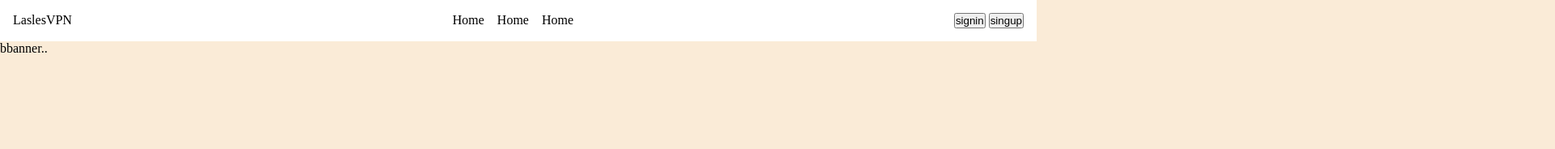
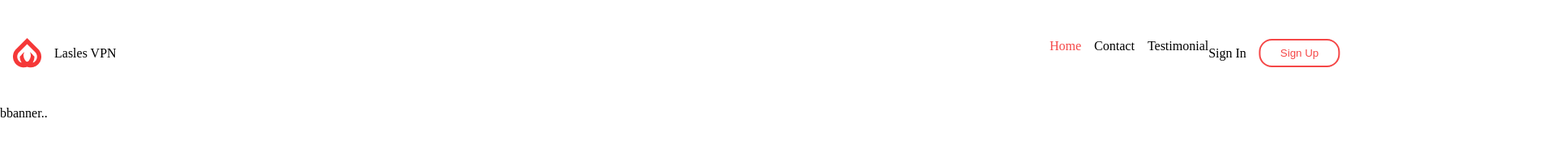
Before and after one commit to sagartmg2/ashar-2, a plain HTML site: page figma-design/index.html in a window 1280 px wide. Shown: the top 184 px of the page at 81% size, 1920 px wide, since content can reach past the window. Drawn offline with Linux system fonts and the light colour scheme.

Commit message:
sidebar in figma design

```diff
--- a/figma-design/css/styles.css
+++ b/figma-design/css/styles.css
@@ -1,31 +1,119 @@
-*{
+/* css variables */
+
+/* :root = html */
+:root {
+    --primary-color: #F54747;
+}
+
+* {
     margin: 0;
     padding: 0;
     box-sizing: border-box;
-    /* background-color: rgba(255,0,0,0.05); */
+    /* background-color: rgba(255, 0, 0, 0.05); */
 }
-ul,ol{
+
+ul,
+ol {
     list-style-type: none;
 }
-a{
-    color:inherit;
+
+a {
+    color: inherit;
     text-decoration: none;
 }
 
-body
-{
-    background-color: antiquewhite;
+
+
+header {
+    display: flex;
+    padding: 1rem;
+    justify-content: space-between;
+    text-transform: capitalize;
+    align-items: center;
+}
+
+.logo-wrapper {
+    display: flex;
+    align-items: center;
+    gap: 1rem;
+}
+
+button {
+    text-transform: capitalize;
+}
+
+
+header a:hover {
+    color: var(--primary-color)
+}
+
+header .active {
+    color: var(--primary-color)
+}
+
+.btn-outline {
+    border-radius: 1rem;
+    padding: 0.5rem 1.5rem;
+    border: 2px solid var(--primary-color);
+    color: var(--primary-color);
+    background-color: transparent;
 
 }
 
-header{
-    background-color: white;
-    display: flex;
-    padding: 1rem;
-    justify-content: space-between;
+.btn-outline:hover {
+    background-color: var(--primary-color);
+    color: white;
+    box-shadow: 3px 6px 10px -3px var(--primary-color)
 }
 
-nav ul{
+.sidebar {
+    transform: translate(100%);
+    position: fixed;
+    right: 0;
+    top: 0;
+    bottom: 0;
+    padding: 2rem;
+    background-color: orange;
+    /* display: none; */
+}
+
+.sidebar.active {
+    transform: translate(0%);
+    transition: all 1s;
+
+}
+
+nav ul,
+.auth {
+    align-items: center;
     display: flex;
+    flex-direction: column;
     gap: 1rem;
 }
+
+.auth {
+    margin-top: 1rem;
+}
+
+@media (min-width:1024px) {
+    .sidebar {
+        background-color: transparent;
+        position: static;
+        display: flex;
+        flex-grow: 1;
+    }
+
+    nav ul,
+    .auth {
+        flex-direction: row;
+    }
+
+    .auth {
+        margin-top: 0;
+    }
+
+    .menu {
+        display: none;
+    }
+
+}
--- a/figma-design/index.html
+++ b/figma-design/index.html
@@ -13,26 +13,38 @@
 
     <header>
 
-        <span>LaslesVPN</span>
+        <div class="logo-wrapper">
+            <img src="./assets/images/Standard Collection 27logo.png" alt="">
+            <p>Lasles VPN</p>
+        </div>
 
+        <img onclick='document.getElementById("sidebar").classList.add("active")' class="menu" width="24" height="24"
+            src="./assets/images/iconmonstr-menu-right-lined.svg" alt="">
+
+        <div class="sidebar" id="sidebar">
             <nav>
                 <ul>
-                <li>
-                    <a href="">Home</a>
+                    <li class="">
+                        <a href="" class="active">home</a>
                     </li>
                     <li>
-                    <a href="">Home</a>
+                        <a href="">contact</a>
                     </li>
                     <li>
-                    <a href="">Home</a>
+                        <a href="">testimonial</a>
                     </li>
                 </ul>
             </nav>
 
-        <div>
-            <button>signin</button>
-            <button>singup</button>
+            <div class="auth">
+                <a href="#"> sign in</a>
+                <button class="btn btn-outline">sign up</button>
             </div>
+        </div>
+
+
+
+
     </header>
 
 
```
Also changed, not shown: figma-design/assets/images/Standard Collection 27logo.png (added), figma-design/assets/images/iconmonstr-menu-right-lined.svg (added). Lines whose indentation alone changed are shown as unchanged.
